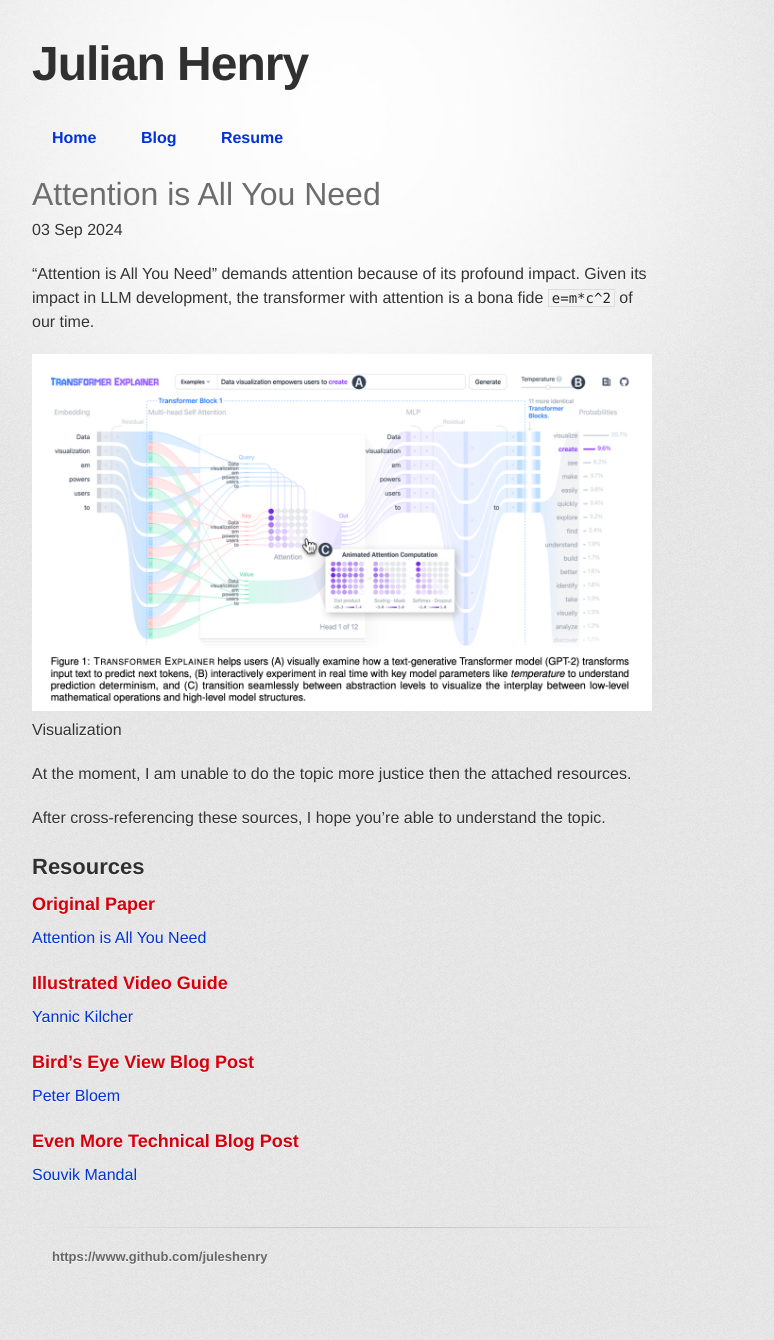
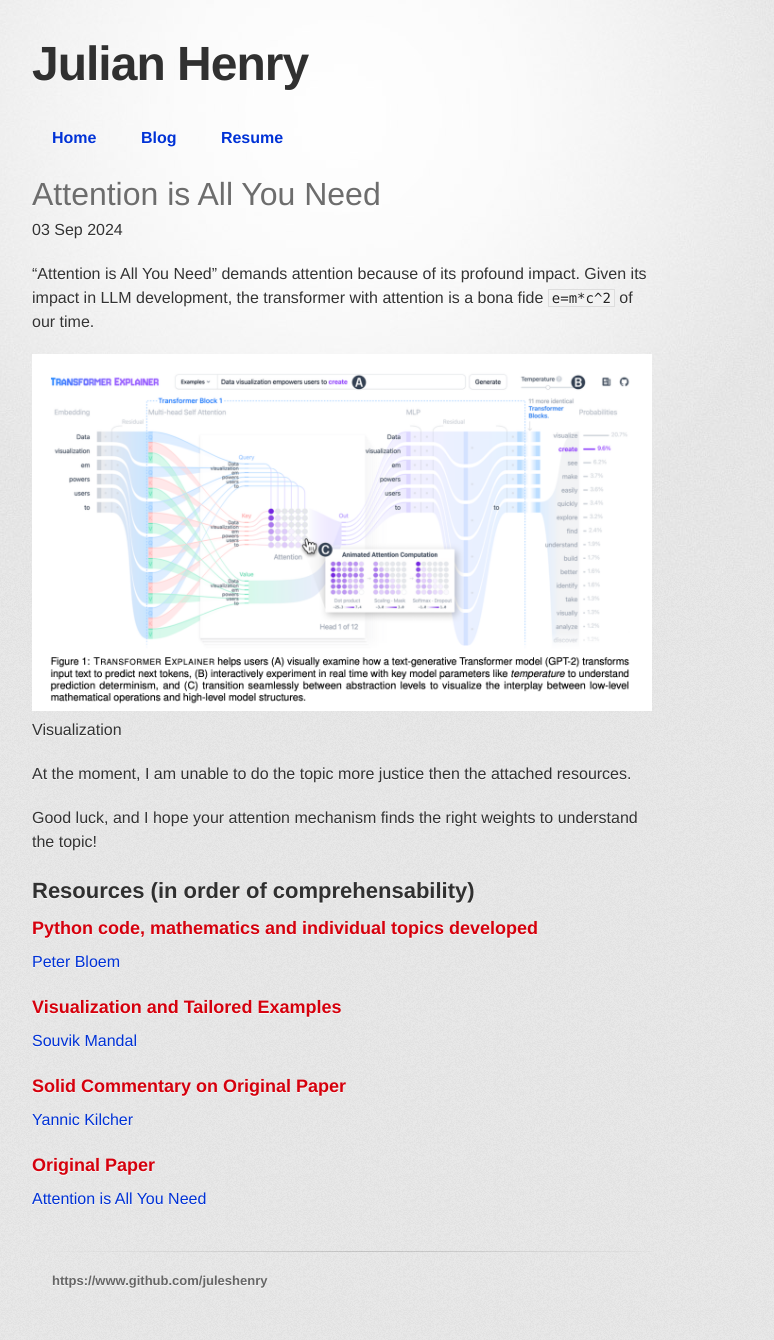
Before and after one commit to juleshenry/juleshenry.github.io, a Jekyll site: the page built from _posts/2024-09-03-attention-is-all-you-need.md, in a window 1280 px wide. Shown: the whole page, without its empty margins (106-880 px from the left). Built offline with Jekyll 4.4.1, drawn with Linux system fonts in a browser that asks for light colours; some web fonts are replaced; before the commit the page ends 1316 px from its top, so only the background shows below that.

Commit message:
attention-compendium-ii

```diff
--- a/_posts/2024-09-03-attention-is-all-you-need.md
+++ b/_posts/2024-09-03-attention-is-all-you-need.md
@@ -10,18 +10,18 @@ Visualization
 
 At the moment, I am unable to do the topic more justice then the attached resources.
 
-After cross-referencing these sources, I hope you're able to understand the topic.
+Good luck, and I hope your attention mechanism finds the right weights to understand the topic!
 
-## Resources
+## Resources (in order of comprehensability)
+
+### Python code, mathematics and individual topics developed
+[Peter Bloem](https://peterbloem.nl/blog/transformers)
+
+### Visualization and Tailored Examples
+[Souvik Mandal](https://itnext.io/attention-is-all-you-need-e8109d2693e)
+
+### Solid Commentary on Original Paper
+[Yannic Kilcher](https://www.youtube.com/watch?v=iDulhoQ2pro)
 
 ### Original Paper
 [Attention is All You Need](/blog/assets/2024/attention/0-ATTN-0.pdf)
-
-### Illustrated Video Guide
-[Yannic Kilcher](https://www.youtube.com/watch?v=iDulhoQ2pro)
-
-### Bird's Eye View Blog Post
-[Peter Bloem](https://peterbloem.nl/blog/transformers)
-
-### Even More Technical Blog Post
-[Souvik Mandal](https://itnext.io/attention-is-all-you-need-e8109d2693e)
```
